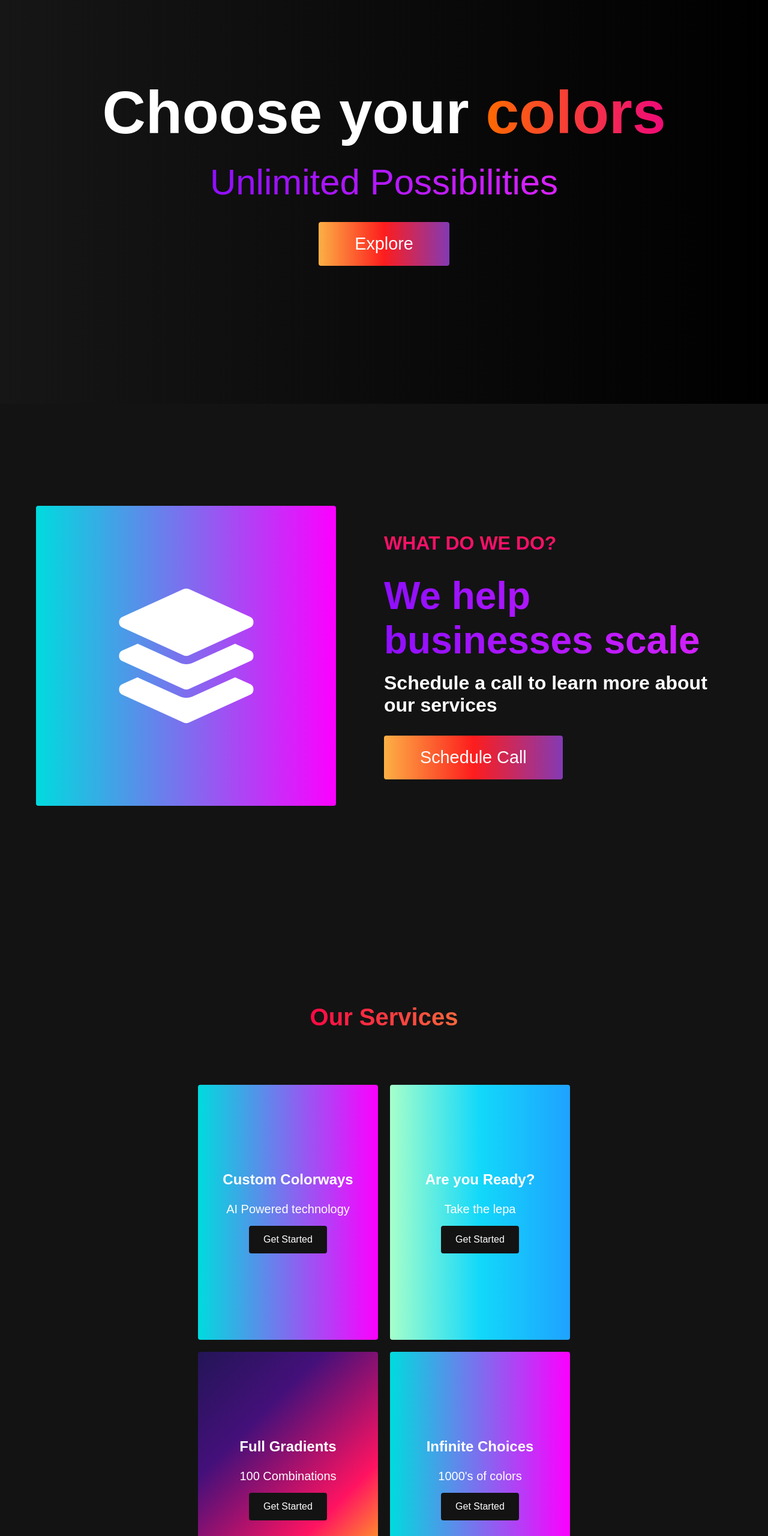
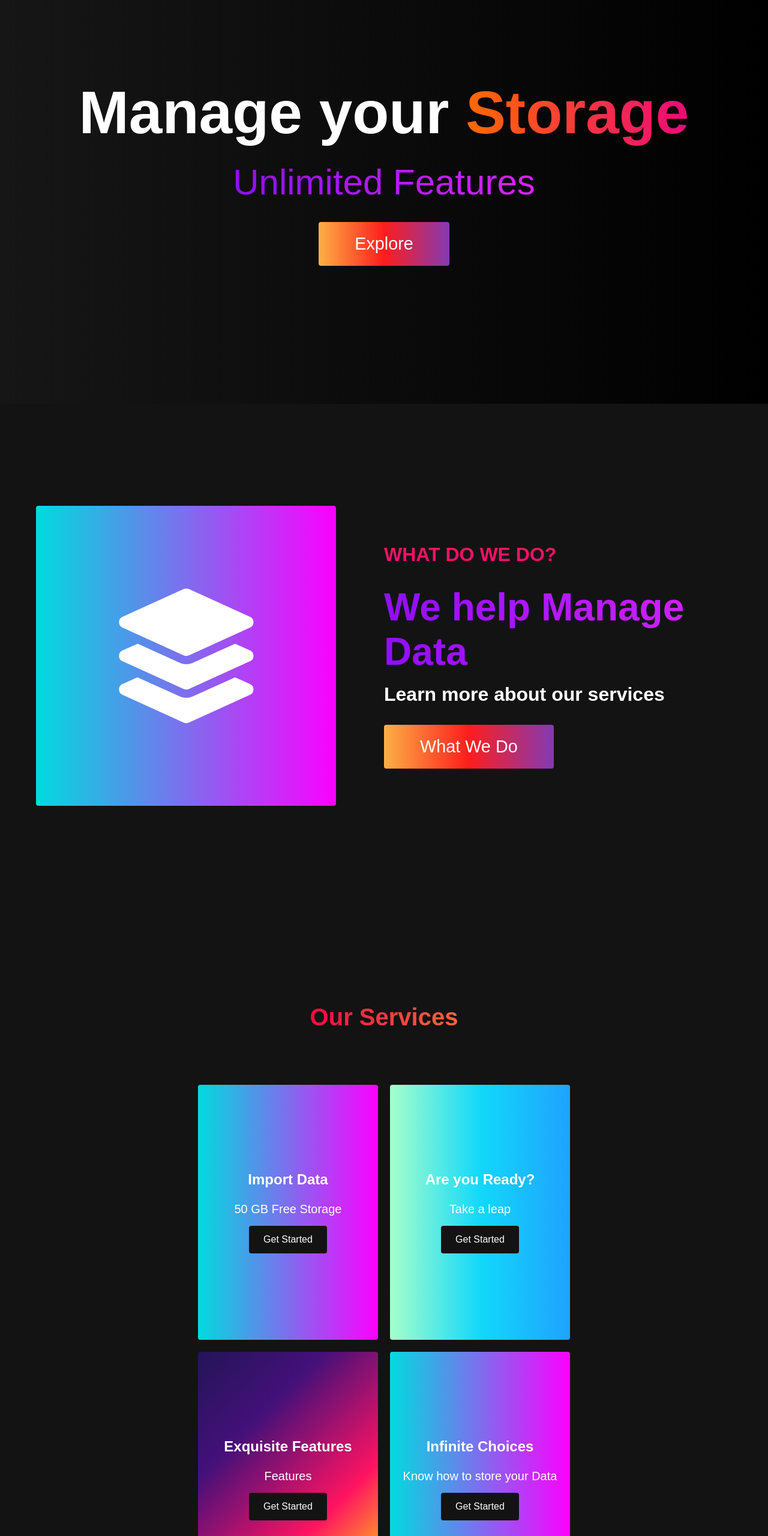
Before and after one commit to Sravya-Dandu/Projects, a plain HTML site: page index.html in a window 1280 px wide. Shown: the part 180-2740 px from the top of the page at 60% size. Drawn offline with Linux system fonts and the light colour scheme.

Commit message:
Update index.html

```diff
--- a/index.html
+++ b/index.html
@@ -16,7 +16,7 @@
     <!-- Navbar Section -->
     <nav class="navbar">
       <div class="navbar__container">
-        <a href="#home" id="navbar__logo">COLOR</a>
+        <a href="#home" id="navbar__logo">ADrive</a>
         <div class="navbar__toggle" id="mobile-menu">
           <span class="bar"></span> <span class="bar"></span>
           <span class="bar"></span>
@@ -43,8 +43,8 @@
     <!-- Hero Section -->
     <div class="hero" id="home">
       <div class="hero__container">
-        <h1 class="hero__heading">Choose your <span>colors</span></h1>
-        <p class="hero__description">Unlimited Possibilities</p>
+        <h1 class="hero__heading">Manage your <span>Storage</span></h1>
+        <p class="hero__description">Unlimited Features</p>
         <button class="main__btn"><a href="#">Explore</a></button>
       </div>
     </div>
@@ -57,9 +57,9 @@
         </div>
         <div class="main__content">
           <h1>What do we do?</h1>
-          <h2>We help businesses scale</h2>
-          <p>Schedule a call to learn more about our services</p>
-          <button class="main__btn"><a href="#">Schedule Call</a></button>
+          <h2>We help Manage Data</h2>
+          <p>Learn more about our services</p>
+          <button class="main__btn"><a href="#">What We Do</a></button>
         </div>
       </div>
     </div>
@@ -69,23 +69,23 @@
       <h1>Our Services</h1>
       <div class="services__wrapper">
         <div class="services__card">
-          <h2>Custom Colorways</h2>
-          <p>AI Powered technology</p>
+          <h2>Import Data</h2>
+          <p>50 GB Free Storage</p>
           <div class="services__btn"><button>Get Started</button></div>
         </div>
         <div class="services__card">
           <h2>Are you Ready?</h2>
-          <p>Take the lepa</p>
+          <p>Take a leap</p>
           <div class="services__btn"><button>Get Started</button></div>
         </div>
         <div class="services__card">
-          <h2>Full Gradients</h2>
-          <p>100 Combinations</p>
+          <h2>Exquisite Features</h2>
+          <p>Features</p>
           <div class="services__btn"><button>Get Started</button></div>
         </div>
         <div class="services__card">
           <h2>Infinite Choices</h2>
-          <p>1000's of colors</p>
+          <p>Know how to store your Data</p>
           <div class="services__btn"><button>Get Started</button></div>
         </div>
       </div>
@@ -95,7 +95,7 @@
     <div class="main" id="sign-up">
       <div class="main__container">
         <div class="main__content">
-          <h1>Join Our Team</h1>
+          <h1>Make your Storage feel like a physical hard drive</h1>
           <h2>Sign Up Today</h2>
           <p>See what makes us different</p>
           <button class="main__btn"><a href="#">Sign Up</a></button>
@@ -115,7 +115,7 @@
           <div class="footer__link--items">
             <h2>About Us</h2>
             <a href="/sign__up">How it works</a> <a href="/">Testimonials</a>
-            <a href="/">Careers</a> <a href="/">Terms of Service</a>
+            <a href="/">Terms of Service</a>
           </div>
           <div class="footer__link--items">
             <h2>Contact Us</h2>
@@ -125,9 +125,9 @@
         </div>
         <div class="footer__link--wrapper">
           <div class="footer__link--items">
-            <h2>Videos</h2>
-            <a href="/">Submit Video</a> <a href="/">Ambassadors</a>
-            <a href="/">Agency</a>
+            <h2>Find out more about our apps</h2>
+            <a href="/">Webapp</a> <a href="/">Desktop</a>
+            <a href="/">Mobile</a>
           </div>
           <div class="footer__link--items">
             <h2>Social Media</h2>
@@ -139,9 +139,9 @@
       <section class="social__media">
         <div class="social__media--wrap">
           <div class="footer__logo">
-            <a href="/" id="footer__logo">COLOR</a>
+            <a href="/" id="footer__logo">ADrive</a>
           </div>
-          <p class="website__rights">© COLOR 2020. All rights reserved</p>
+          <p class="website__rights">© ADrive 2022. All rights reserved</p>
           <div class="social__icons">
             <a href="/" class="social__icon--link" target="_blank"
               ><i class="fab fa-facebook"></i
```
